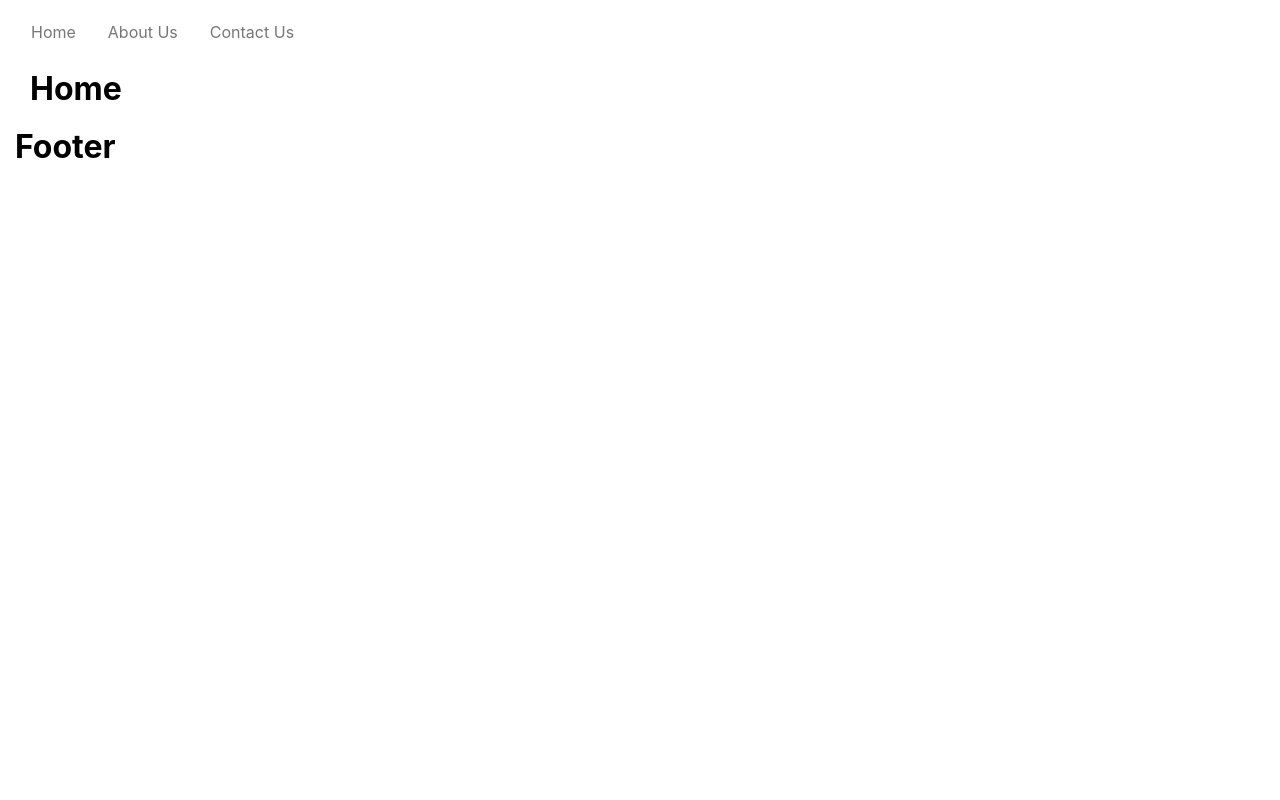
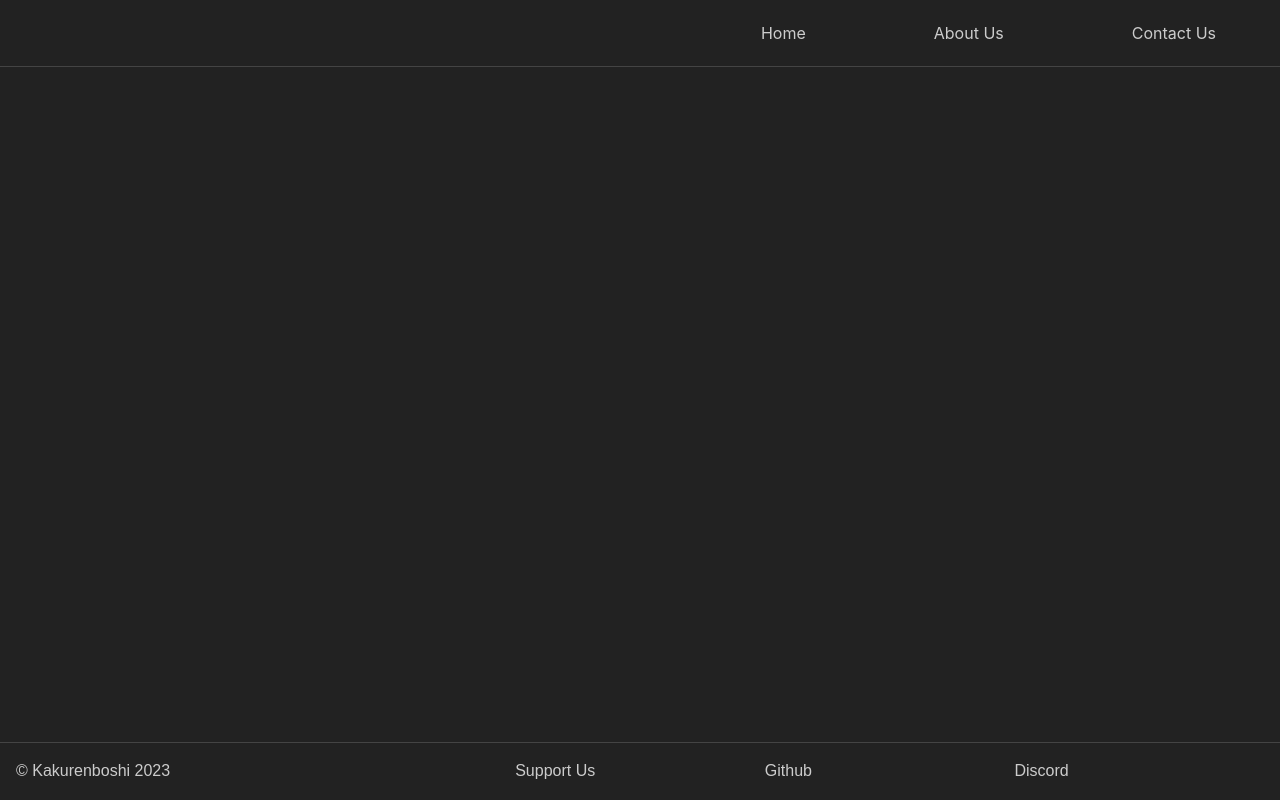
Before and after one commit to Kakurenboshi/kakurenboshi.github.io, a React (Create React App) app: page / in a window 1280 px wide. Built offline with nearby package versions, Linux system fonts and the light colour scheme.

Commit message:
[main] 💄 Fix base styles and components

```diff
--- /dev/null
+++ b/src/colors.scss
@@ -0,0 +1,7 @@
+$primary-color: #222;
+$secondary-color: #444;
+
+$accent-color: #0077b8;
+
+$text-color: #ccc;
+$accent-text-color: #fff;
--- /dev/null
+++ b/src/components/footer/Footer.module.scss
@@ -0,0 +1,27 @@
+@import '../../colors.scss';
+
+footer {
+  width: 100%;
+
+  background-color: $primary-color;
+  color: $text-color;
+
+  border-top: 1px solid $secondary-color;
+
+  & > .Content {
+    margin: 0.2em 1em;
+
+    text-align: center;
+  }
+}
+
+@media screen and (min-width: 35.5em) {
+  footer {
+    position: fixed;
+    bottom: 0;
+
+    & > .Content {
+      text-align: left;
+    }
+  }
+}
--- a/src/components/footer/Footer.tsx
+++ b/src/components/footer/Footer.tsx
@@ -1,11 +1,26 @@
 import React from 'react';
+
+import s from './Footer.module.scss';
 
 function Footer() {
   return (
     <footer>
-      <nav>
-        <h1>Footer</h1>
-      </nav>
+      <div className={s.Content}>
+        <div className='pure-g'>
+          <div className={`pure-u-1 pure-u-sm-2-5 ${s.Column}`}>
+            <p>© Kakurenboshi 2023</p>
+          </div>
+          <div className={`pure-u-1 pure-u-sm-1-5 ${s.Column}`}>
+            <p>Support Us</p>
+          </div>
+          <div className={`pure-u-1 pure-u-sm-1-5 ${s.Column}`}>
+            <p>Github</p>
+          </div>
+          <div className={`pure-u-1 pure-u-sm-1-5 ${s.Column}`}>
+            <p>Discord</p>
+          </div>
+        </div>
+      </div>
     </footer>
   );
 }
--- /dev/null
+++ b/src/components/header/Header.module.scss
@@ -0,0 +1,21 @@
+@import '../../colors.scss';
+
+.Content {
+  border-bottom: 1px solid $secondary-color;
+
+  & > :global(.pure-menu-horizontal) {
+    text-align: right;
+    background-color: $primary-color;
+
+    :global(.pure-menu-link) {
+      padding: 1.5em 4em;
+      color: $text-color;
+
+      &:hover,
+      &:focus {
+        background-color: $accent-color;
+        color: $accent-text-color;
+      }
+    }
+  }
+}
--- a/src/components/header/Header.tsx
+++ b/src/components/header/Header.tsx
@@ -1,10 +1,11 @@
 import React from 'react';
+import { Link } from 'react-router-dom';
 
-import { Link } from 'react-router-dom';
+import s from './Header.module.scss';
 
 function Header() {
   return (
-    <header>
+    <header className={s.Content}>
       <nav className='pure-menu pure-menu-horizontal'>
         <ul className='pure-menu-list'>
           <li className='pure-menu-item'>
--- a/src/components/page/Page.module.scss
+++ b/src/components/page/Page.module.scss
@@ -1,7 +1,5 @@
 .page {
-  margin: 15px;
-
-  & .content {
-    margin: 15px;
+  & > .Content {
+    margin: 0.5em 1em;
   }
 }
--- a/src/components/page/Page.tsx
+++ b/src/components/page/Page.tsx
@@ -12,7 +12,7 @@ const Page = ({ children }: Props) => {
   return (
     <div className={s.page}>
       <Header />
-      <div className={s.content}>{children}</div>
+      <div className={s.Content}>{children}</div>
       <Footer />
     </div>
   );
--- a/src/index.scss
+++ b/src/index.scss
@@ -1,6 +1,11 @@
 @import 'purecss/build/pure.css';
+@import 'purecss/build/grids-responsive.css';
+@import 'colors.scss';
 
 body {
+  background-color: $primary-color;
+  color: $text-color;
+
   margin: 0;
   font-family: -apple-system, BlinkMacSystemFont, 'Segoe UI', 'Roboto', 'Oxygen', 'Ubuntu',
     'Cantarell', 'Fira Sans', 'Droid Sans', 'Helvetica Neue', sans-serif;
--- /dev/null
+++ b/src/pages/home/Home.tsx
@@ -0,0 +1,7 @@
+import React from 'react';
+
+function Home() {
+  return <section></section>;
+}
+
+export default Home;
--- a/src/router.tsx
+++ b/src/router.tsx
@@ -3,6 +3,7 @@ import React from 'react';
 import ErrorPage from './components/error-page/ErrorPage';
 import Page from './components/page/Page';
 import Root from './components/root/Root';
+import Home from './pages/home/Home';
 
 const Routes = [
   {
@@ -16,7 +17,7 @@ const Routes = [
     children: [
       {
         path: '/',
-        element: <h1>Home</h1>,
+        element: <Home />,
       },
       {
         path: '/about',
```
